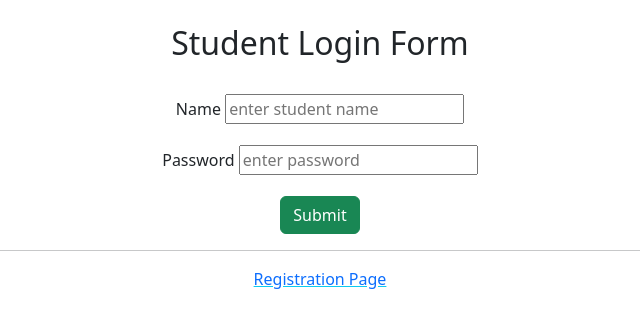
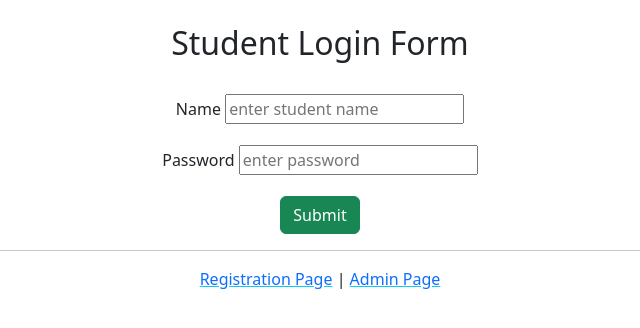
Before and after one commit to imranworkspace/django, a Django app: page /login/ in a window 1280 px wide. Shown: the top 328 px of the page, without its empty margins (320-960 px from the left). Run offline with Django 4.2, Linux system fonts and the light colour scheme.

Commit message:
update into login page

```diff
--- a/FullPractice/templates/login.html
+++ b/FullPractice/templates/login.html
@@ -26,7 +26,8 @@
             <button type="submit" class="btn btn-success">Submit</button>
         </form>
         <hr>
-        <a href="http://127.0.0.1:80/reg/" class="link-underline-info">Registration Page</a>
+        <a href="http://127.0.0.1:80/reg/" class="link-underline-info">Registration Page</a>  |
+        <a href="http://127.0.0.1:80/admin/" class="link-underline-info">Admin Page</a>
         <br>
     </center>
 
```
